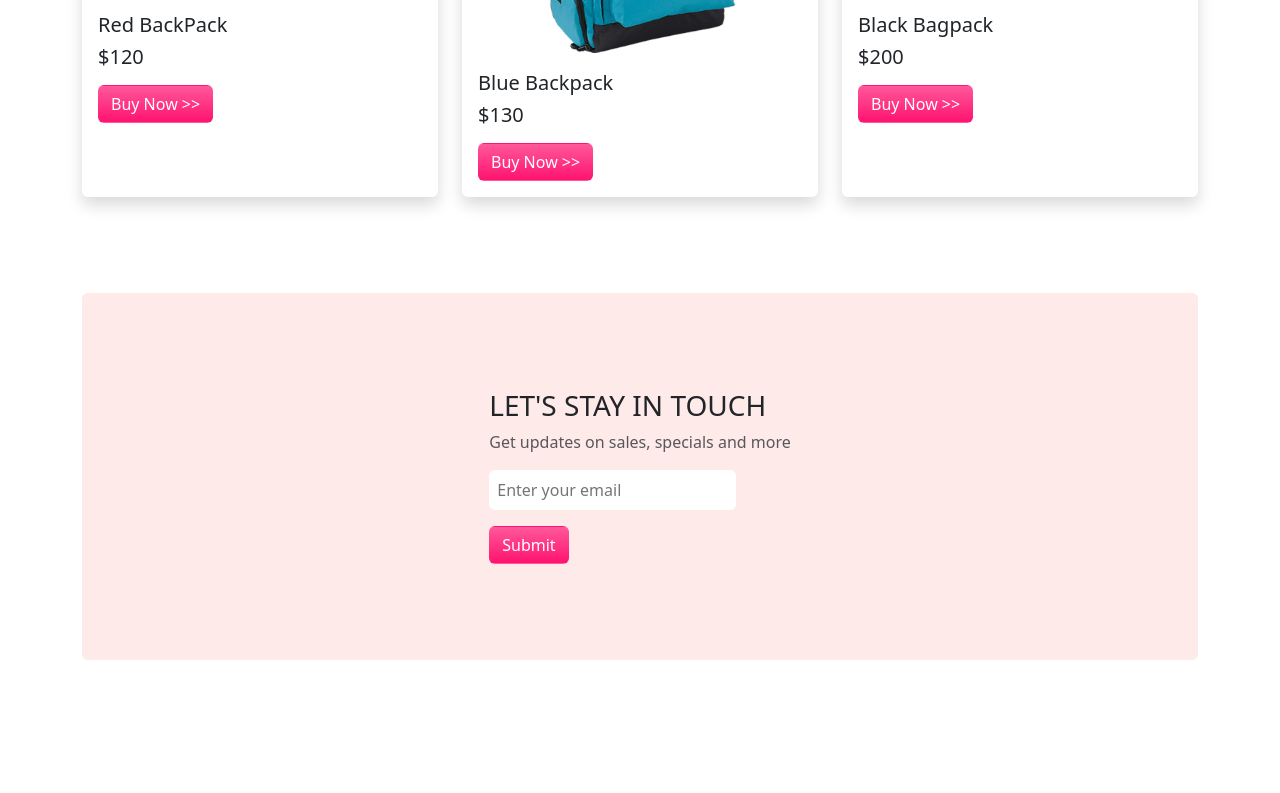
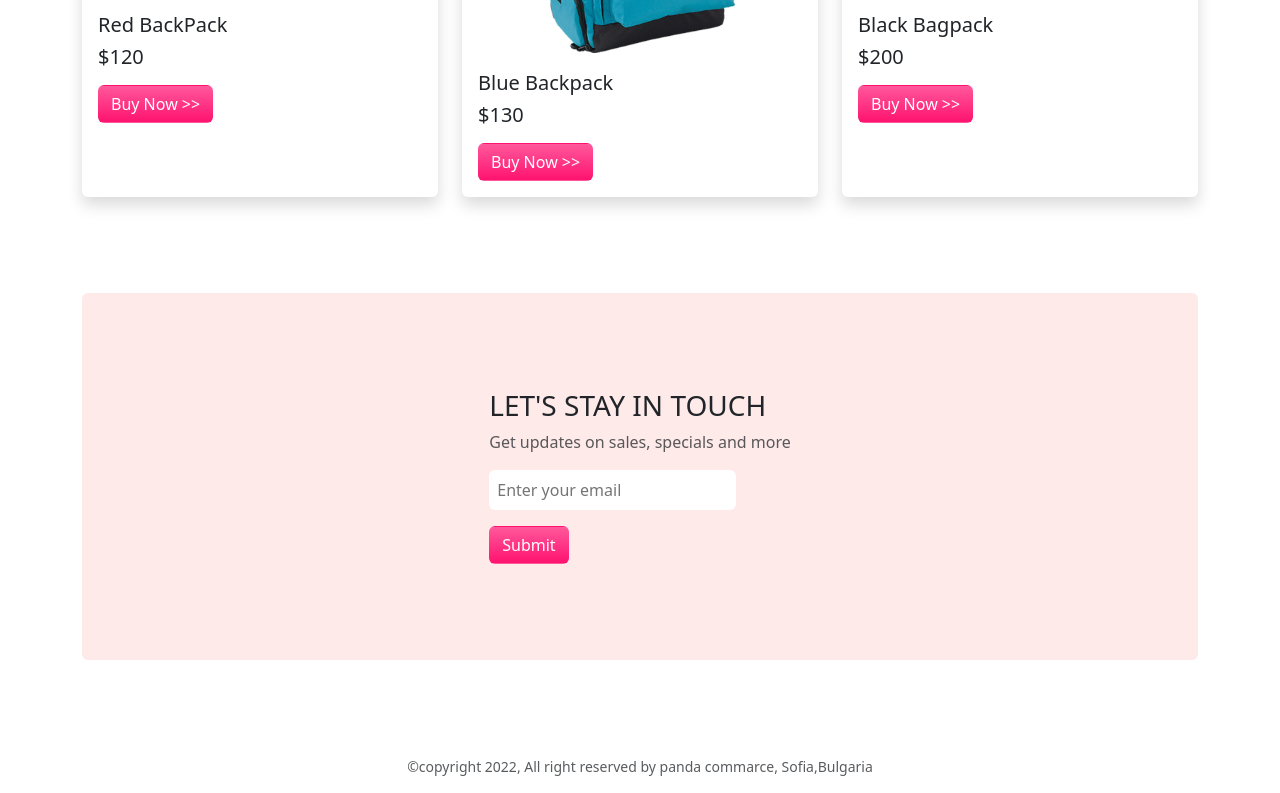
Before and after one commit to Rownokzahan/panda-commerce, a plain HTML site: page index.html in a window 1280 px wide. Shown: the part 1847-2640 px from the top of the page. Before the commit the page ends 2603 px from the top, so only its background shows below. Drawn offline with nearby package versions, Linux system fonts and the light colour scheme; files whose address does not match are found by name.

Commit message:
add footer

```diff
--- a/index.html
+++ b/index.html
@@ -217,12 +217,16 @@
                     <h3 class="text-normal">LET'S STAY IN TOUCH</h3>
                     <p class="text-muted">Get updates on sales, specials and more</p>
                     <input class="border-0 p-2 mb-3 rounded-2" type="email" placeholder="Enter your email"><br>
-                    <button class="btn text-white" style="background-image: linear-gradient(to bottom, #FF589B 0% , #FF136F 100%);">Submit</button>
+                    <button class="btn text-white"
+                        style="background-image: linear-gradient(to bottom, #FF589B 0% , #FF136F 100%);">Submit</button>
                 </div>
             </form>
         </section>
     </main>
 
+    <footer class="text-center">
+        <p class="text-muted small">©copyright 2022, All right reserved by panda commarce, Sofia,Bulgaria</p>
+    </footer>
     <script src="https://cdn.jsdelivr.net/npm/bootstrap@5.3.0-alpha1/dist/js/bootstrap.bundle.min.js"></script>
 </body>
 
```
